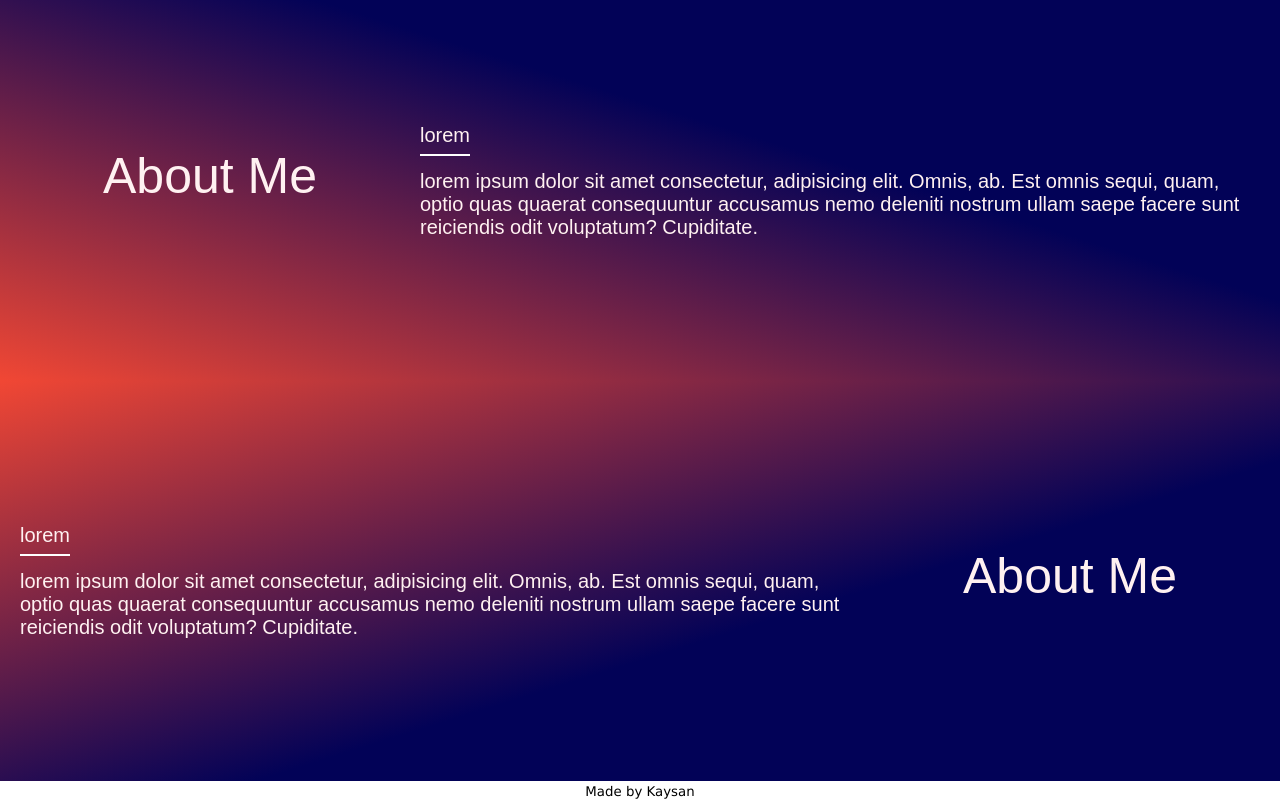
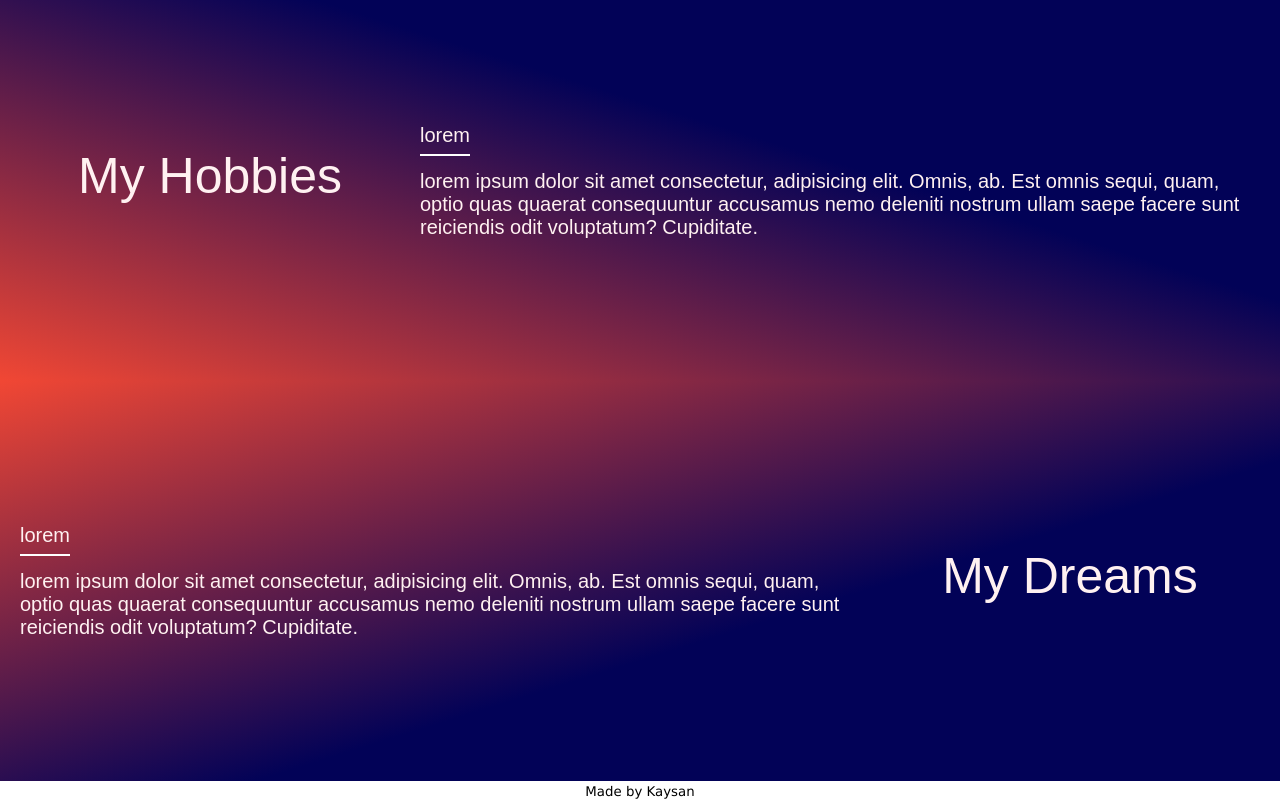
Before and after one commit to yegthu/tugas-website, a plain HTML site: page index.html in a window 1280 px wide. Shown: the part 499-1299 px from the top of the page. Drawn offline with Linux system fonts and the light colour scheme.

Commit message:
fix title

```diff
--- a/index.html
+++ b/index.html
@@ -42,7 +42,7 @@
         <div id="jumbotron-container2">
             <div class="context2">
                 <div class="title">
-                About Me
+                My Hobbies
                 </div>
                 <div class="description">
                     <span class="title-description">lorem</span><br><br>
@@ -65,7 +65,7 @@
                 odit voluptatum? Cupiditate.
                 </div>
                 <div class="title">
-                    About Me
+                    My Dreams
                 </div>
             </div>
         </div>
```
